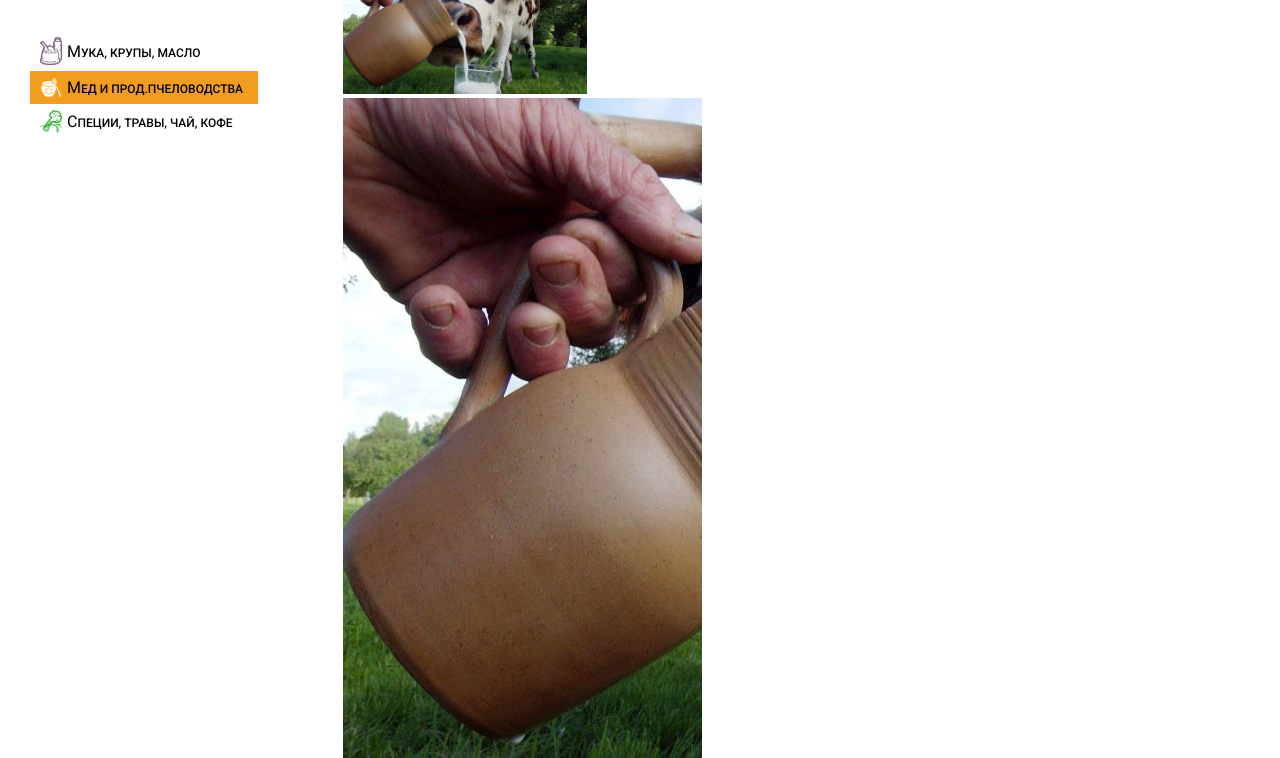
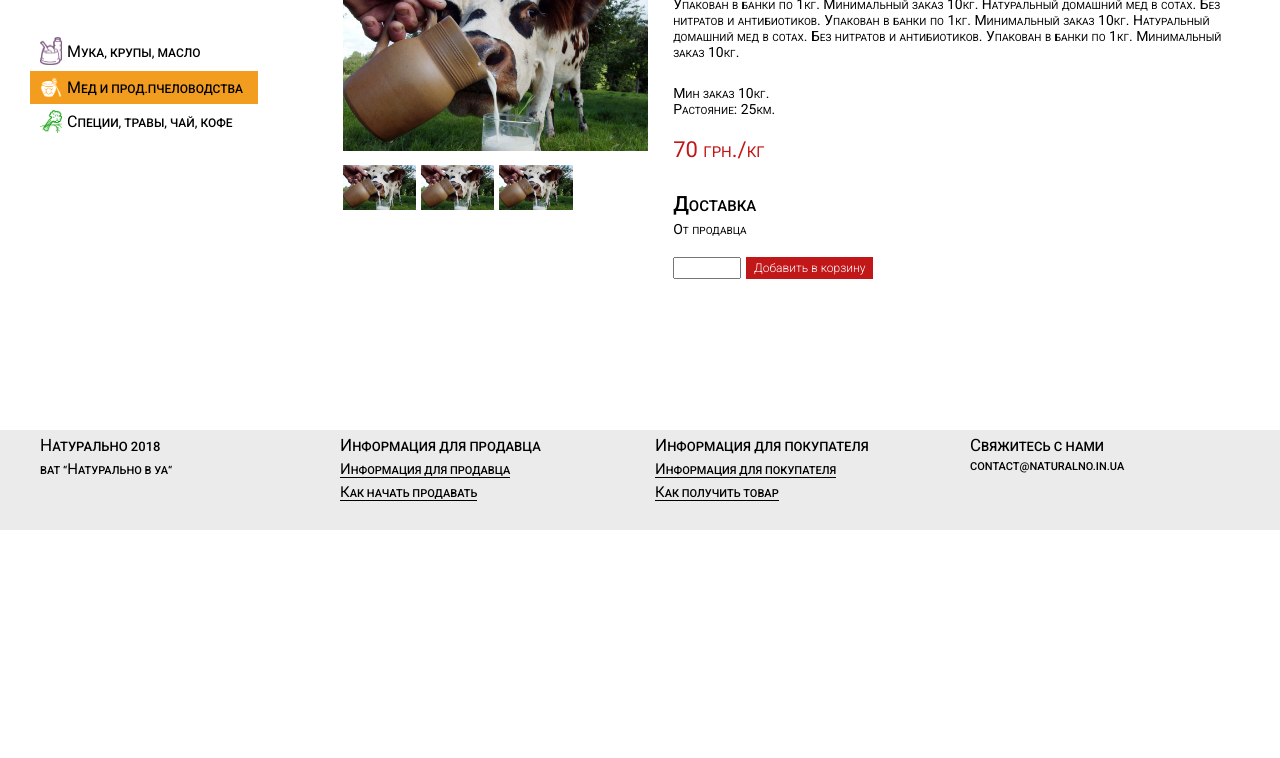
Before and after one commit to Micola10174/food_market, a plain HTML site: page catalog-seller-product.html in a window 1280 px wide. Shown: the part 202-960 px from the top of the page. After the commit the page ends 800 px from the top, so only its background shows below. Drawn offline with Linux system fonts and the light colour scheme.

Commit message:
catalog-seller-product

```diff
--- a/catalog-seller-product.html
+++ b/catalog-seller-product.html
@@ -55,7 +55,29 @@
                     <img src="images/img 2.png" alt="">
                     <div><img src="images/img 2.png" alt=""><img src="images/img 2.png" alt=""><img src="images/img 2.png" alt=""></div>
                 </div>
-                <div class="product-inf"></div>
+                <div class="product-inf">
+                    <p>Натуральный домашний мед в сотах. Без нитратов и антибиотиков. Упакован в банки по 1кг. Минимальный заказ 10кг.
+                        Натуральный домашний мед в сотах. Без нитратов и антибиотиков. Упакован в банки по 1кг. Минимальный заказ 10кг.
+                        Натуральный домашний мед в сотах. Без нитратов и антибиотиков. Упакован в банки по 1кг. Минимальный заказ 10кг.
+                        Натуральный домашний мед в сотах. Без нитратов и антибиотиков. Упакован в банки по 1кг. Минимальный заказ 10кг.
+                    </p>
+                    <ol>
+                        <li>Мин заказ 10кг.</li>
+                        <li>Растояние: 25км.</li>
+                    </ol>
+
+                    <span>70 грн./кг</span>
+
+                    <h2>Доставка</h2>
+                    <p>От продавца</p>
+
+                    <form action="" method="post">
+                        <label for="">
+                        <input type="number">
+                        <input type="button" value="Добавить в корзину">
+                        </label>
+                    </form>
+                </div>
             </div>
         </div>
     </div>
--- a/style/catalog-seller-product.css
+++ b/style/catalog-seller-product.css
@@ -1,14 +1,65 @@
 .product{
     width: 100%;
+    margin-top: 20px;
+    display: flex;
 }
 .product-image{
-    width: 40%;
+    width: 35%;
     overflow: hidden;
 }
 .product-image > img{
-    height: 150px;
+    width: 100%;
 
 }
+.product-image div{
+    margin-top: 10px;
+}
+.product-image div img{
+    width: 24%;
+    max-height: 50px;
+    margin-right: 5px;
+}
 .product-inf{
-    width: 60%;
+    width: 65%;
+    margin-left: 25px;
+    font-size: 14px;
+
 }
+.product-inf ol{
+    margin: 25px 0 20px 0;
+}
+.product-inf span{
+    color: rgb(194, 23, 25);
+    font-size: 22px;
+}
+.product-inf h2{
+    font-weight: 500;
+    margin: 30px 0 5px 0;
+}
+.product-inf p{
+    margin-bottom: 20px;
+    font-weight: 400;
+}
+.product-inf form label{
+    display: flex;
+    width: 200px;
+    height: 22px;
+    margin-top: 20px;
+}
+.product-inf form input{
+    height: 100%;
+}
+.product-inf form input[type="number"]{
+    width: 35%;
+    margin-right: 5px;
+}
+.product-inf form input[type="button"]{
+    width: 65%;
+    box-shadow: none;
+    background-color: rgb(194, 23, 25);
+    border: none;
+    color: white;
+    font-size: 12px;
+    font-weight: 300;
+    font-family: 'Roboto', sans-serif;
+}
--- a/style/style.css
+++ b/style/style.css
@@ -107,6 +107,7 @@ input[type="search"] {
 /*Header - STOP*/
 /*Main - START*/
 .main{
+    min-height: 524px;
     display: flex;
     align-items: flex-start;
     justify-content: space-between;
```
Also changed, not shown: catalog-prod.html (+15 -0 lines).
